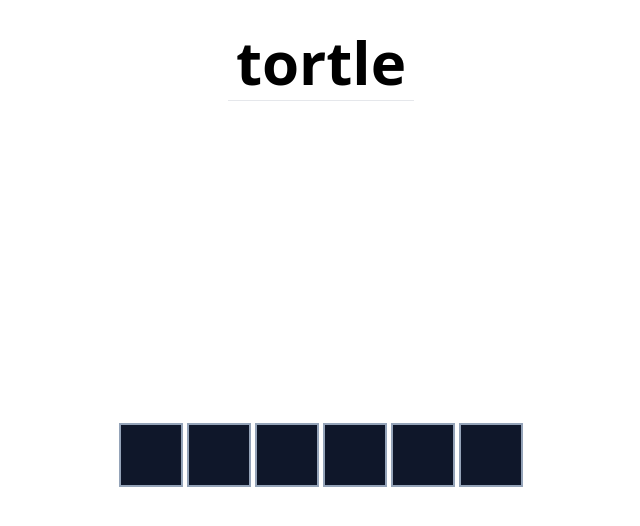
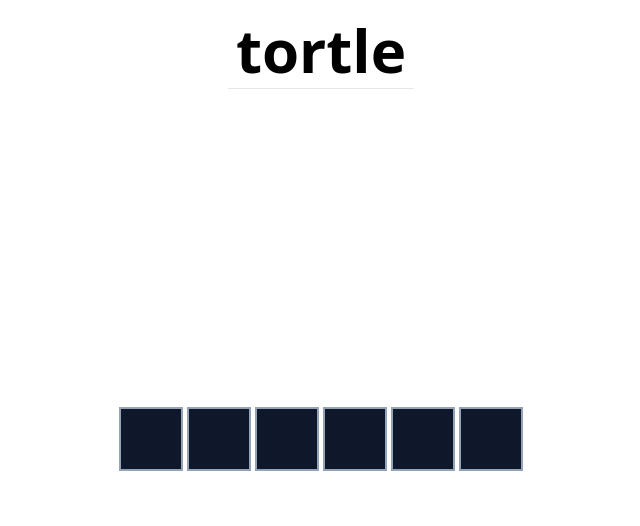
Before and after one commit to kent-seneres/personal-site, a Next.js app: page /tortle in a window 1280 px wide. Shown: the top 526 px of the page, without its empty margins (319-959 px from the left). Built offline with nearby package versions, Linux system fonts and the light colour scheme.

Commit message:
adjust padding

```diff
--- a/pages/tortle.tsx
+++ b/pages/tortle.tsx
@@ -267,11 +267,11 @@ const Tortle: NextPage = () => {
   }, [done]);
 
   return (
-    <div className="flex flex-col m-auto py-2 max-w-lg min-h-screen items-center justify-between">
+    <div className="flex flex-col m-auto py-3 px-3 max-w-lg min-h-screen items-center justify-between">
       <Head>
         <title>{ANSWER} - a daily word thing</title>
       </Head>
-      <h1 className="text-6xl font-bold border-b p-2 m-4">{ANSWER}</h1>
+      <h1 className="text-6xl font-bold border-b p-2">{ANSWER}</h1>
 
       <Board
         size={ANSWER.length}
```
